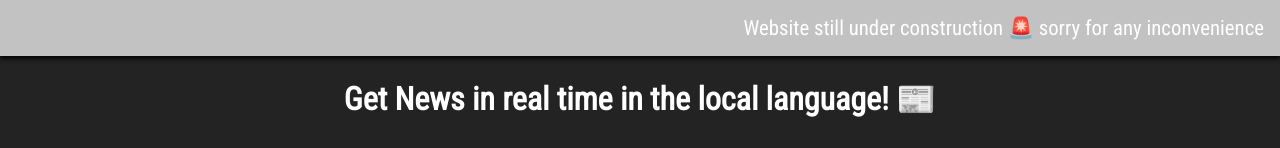
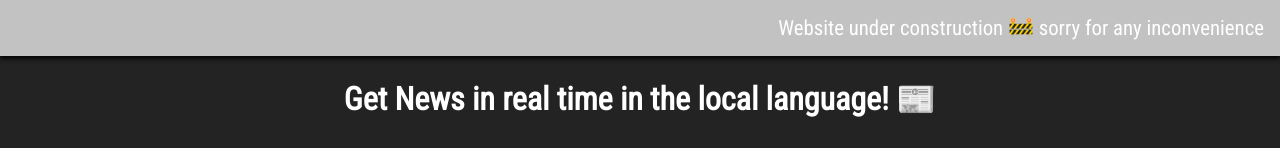
Before and after one commit to rickyl3aks/news-app, a React (Create React App) app: page / in a window 1280 px wide. Shown: the top 148 px of the page. Built offline with nearby package versions, Linux system fonts and the light colour scheme; no server answers.

Commit message:
remove file

```diff
--- a/src/component/Navbar.js
+++ b/src/component/Navbar.js
@@ -4,7 +4,7 @@ function Navbar() {
   return (
     <div>
       <ul className="navbar">
-        <li>Website still under construction 🚨 sorry for any inconvenience</li>
+        <li>Website under construction 🚧 sorry for any inconvenience</li>
       </ul>
     </div>
   );
```
